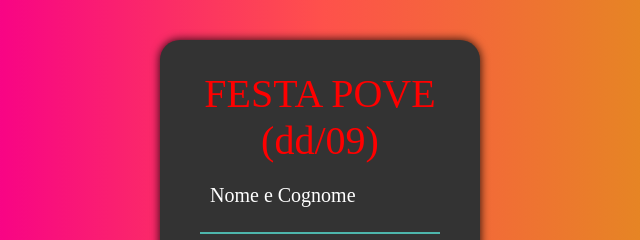
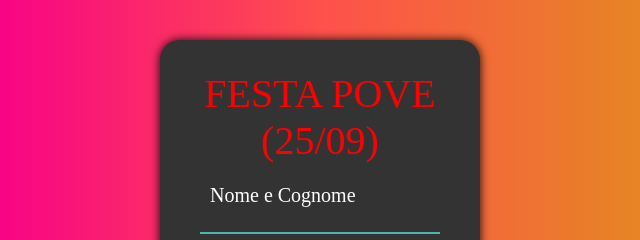
Before and after one commit to FrancescoDussin/WebSite_Festa, a plain HTML site: page index.html in a window 1280 px wide. Shown: the part 210-450 px from the top of the page, 317-957 px from the left. Drawn offline with Linux system fonts and the light colour scheme.

Commit message:
Update index.html

```diff
--- a/index.html
+++ b/index.html
@@ -74,7 +74,7 @@
     <div class="all-divs">
       <div class="input-container">
         <p class="rainbow">FESTA POVE
-          (dd/09)
+          (25/09)
         </p>
         <input id="Name" type="text"/>
         <label>Nome e Cognome</label>
```
